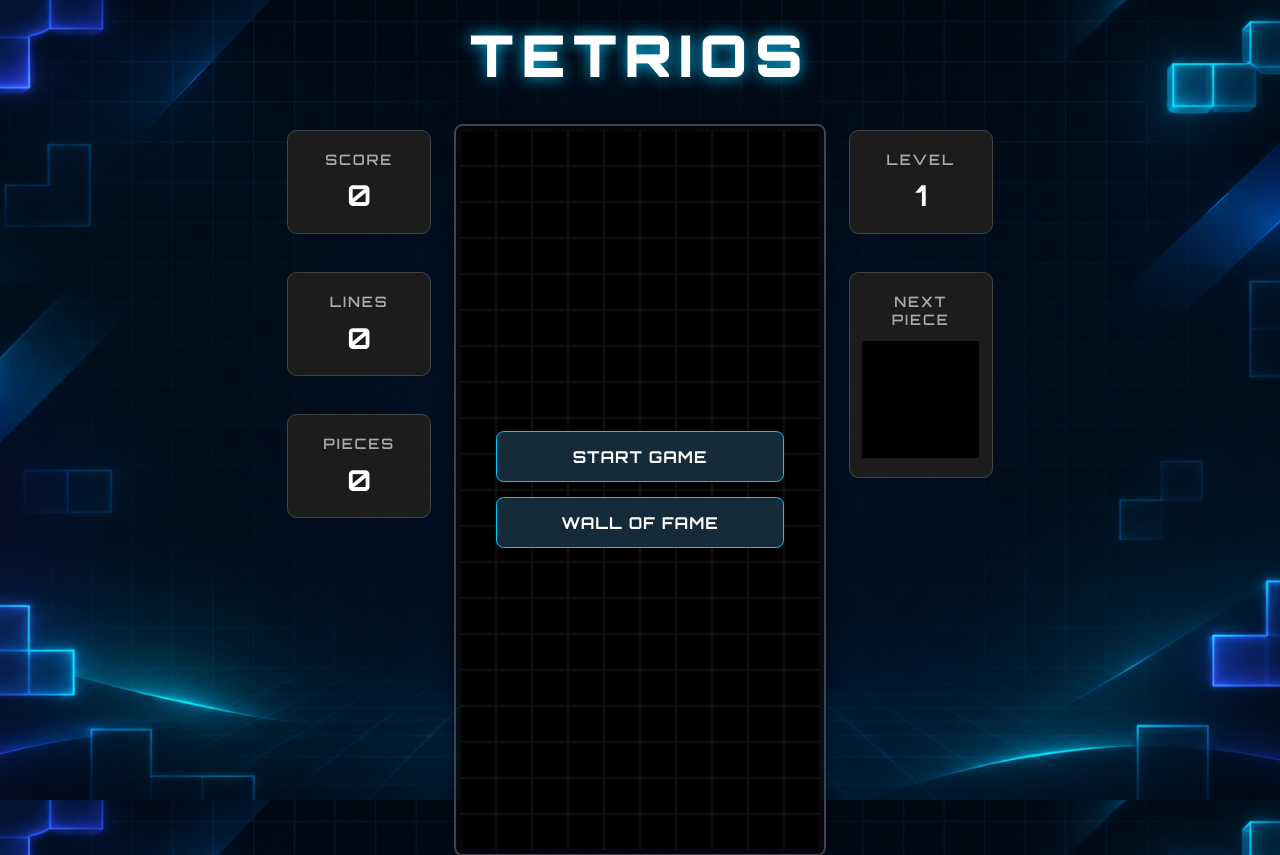
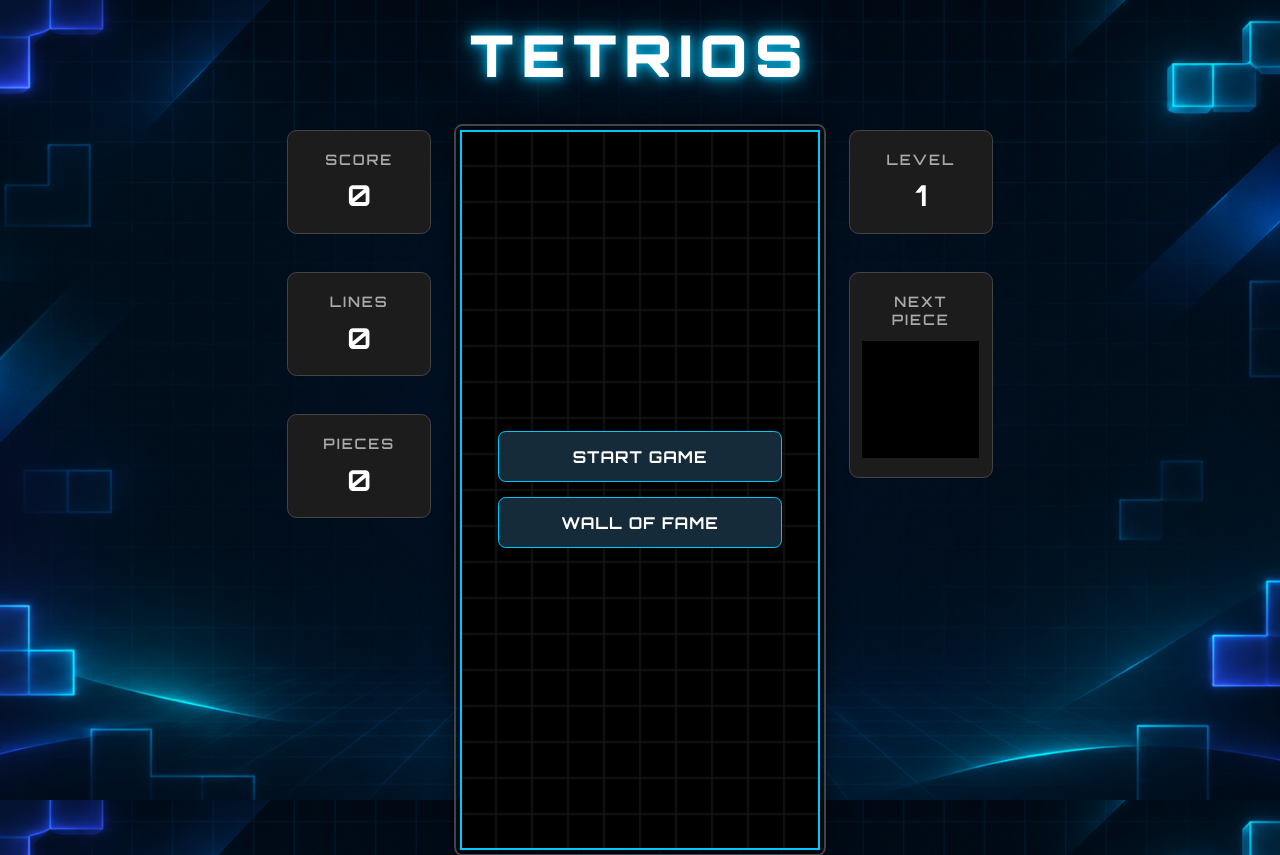
Before and after one commit to Marmiril/TETRIOS, an Angular app: page / in a window 1280 px wide. Built offline with nearby package versions, Linux system fonts and the light colour scheme.

Commit message:
Neon-pulse

```diff
--- a/src/app/app.css
+++ b/src/app/app.css
@@ -16,9 +16,10 @@
     text-transform: uppercase;
 
     color: #ffffff;
-    text-shadow: 0 0 12px rgba(0, 200, 255, 0.9);
-
     margin: 1rem 0 2rem;
+    --neon-color: 0, 200, 255;
+    /* Pulsating neon animation */
+    animation: neon-pulse 3s ease-in-out infinite;
 }
 
 /* GAME LAYOUT */
@@ -127,6 +128,12 @@
     color: white;
 }
 
+.main-menu-overlay {
+    --neon-color: 0, 200, 255;
+    border: 2px solid rgb(var(--neon-color));
+    animation: neon-color 3s ease-in-out infinite;
+}
+
 /* GAME MENU BUTTONS */
 .board-container button {
     width: 80%;
@@ -216,3 +223,18 @@
         background-position: 0% 0;
     }
 }
+
+/* Pulsating neon animation */
+@keyframes neon-pulse {
+    0%, 100% {
+        text-shadow:
+        0 0 5px rgba(var(--neon-color), 0.4),
+        0 0 10px rgba(var(--neon-color) 0.2);
+    }
+    50% {
+        text-shadow:
+        0 0 10px rgba(var(--neon-color), 1),
+        0 0 20px rgba(var(--neon-color), 0.8),
+        0 0 40px rgba(var(--neon-color), 0.6);
+    }
+}
```
